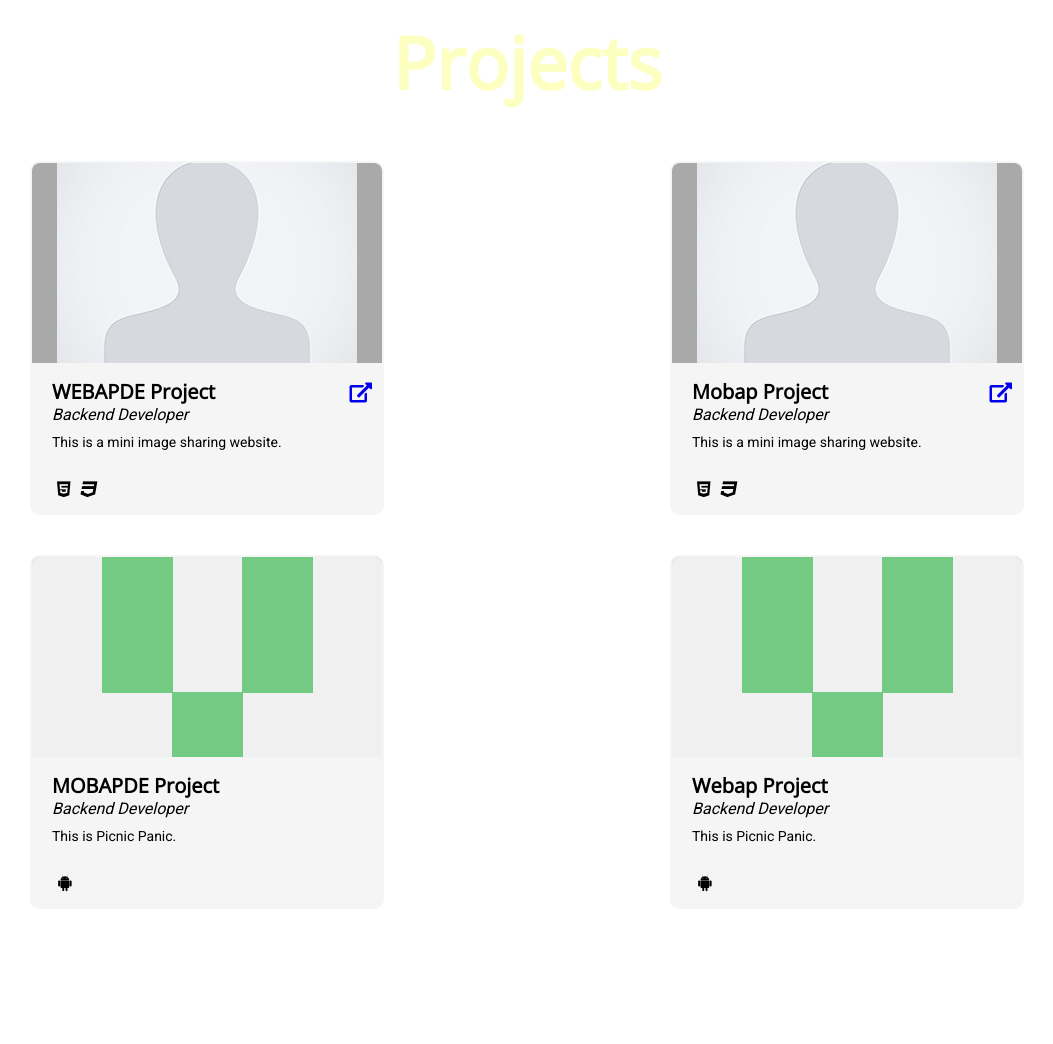
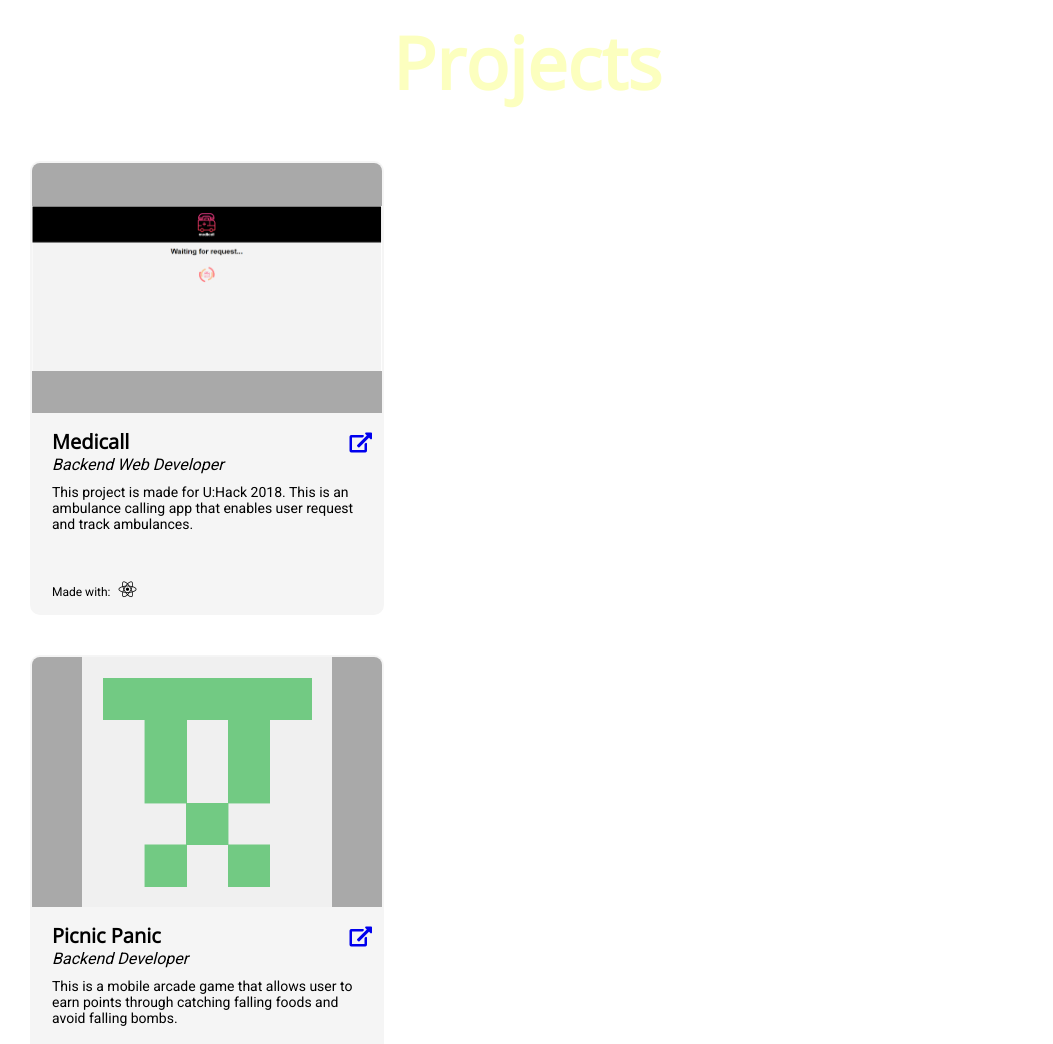
Before and after one commit to hkittylover/RnD-Portfolio, a plain HTML site: page index.html in a window 1280 px wide. Shown: the part 1733-2777 px from the top of the page, without its empty margins (113-1166 px from the left). Before the commit the page ends 2702 px from the top, so only its background shows below. Drawn offline with nearby package versions, Linux system fonts and the light colour scheme.

Commit message:
added krizia projects

```diff
--- a/index.html
+++ b/index.html
@@ -14,71 +14,114 @@
 				java: "<i class='fab fa-java lang' title='Java'></i>",
 				python: "<i class='fab fa-python lang' title='Python'></i>",
 				android: "<i class='fab fa-android lang' title='Android'></i>",
+				react: "<i class='fab fa-react lang' title='ReactJS'></i>"
 			}
 
 			var krizia = [
 				{
-					title: 'WEBAPDE Project',
-					role: 'Backend Developer',
-					des: 'This is a mini image sharing website.',
+					title: 'Medicall',
+					role: 'Backend Web Developer',
+					des: 'This project is made for U:Hack 2018. This is an ambulance calling app that enables user request and track ambulances.',
 					lang: [
-						'html',
-						'css'
+						'react',
 					],
-					img: 'images/default-user.png',
-					link: "#"
+					img: 'images/medicall.png',
+					link: "https://github.com/hkittylover/uhack-webapp"
 				},
 				{
-					title: 'MOBAPDE Project',
+					title: 'Picnic Panic',
 					role: 'Backend Developer',
-					des: 'This is Picnic Panic.',
+					des: 'This is a mobile arcade game that allows user to earn points through catching falling foods and avoid falling bombs.',
 					lang: [
 						'android'
 					],
 					img: null,
-					link: null
-				}
+					link: "https://github.com/hkittylover/MOBAPDE-Picnic-Panic"
+				},
+				{
+					title: 'SECURDE Project',
+					role: 'Backend Developer',
+					des: 'This is an e-commerce website that allows local bakers to have an online platform to sell local delicacies.',
+					lang: [
+						'java'
+					],
+					img: null,
+					link: "https://github.com/hkittylover/SECURDE_MP"
+				},
+				{
+					title: 'Blueboi',
+					role: 'Backend Developer',
+					des: 'This project is made for Blue Hacks 2018. This is a mobile app that connects blue-collared workers to people who requested help.',
+					lang: [
+						'android'
+					],
+					img: null,
+					link: "https://github.com/compsat/team-team"
+				},
+				{
+					title: 'CSO ADM Project',
+					role: 'Backend Database Developer',
+					des: 'This is a dashboard web app for CSO ADM to track the post-acts of different organizations.',
+					lang: [
+						'python'
+					],
+					img: null,
+					link: "https://github.com/hkittylover/SECURDE_MP"
+				},
+				{
+					title: 'WEBAPDE Project',
+					role: 'Backend Developer',
+					des: 'This is a simple static microblogging website with purely dummy data retrievable from https://jsonplaceholder.typicode.com/.',
+					lang: [
+						'html',
+						'css',
+						'js'
+					],
+					img: null,
+					link: "https://hkittylover.github.io/WEBAPDEMP1/"
+				},
 			]
 
 			var troy = [
-				{
-					title: 'Mobap Project',
-					role: 'Backend Developer',
-					des: 'This is a mini image sharing website.',
-					lang: [
-						'html',
-						'css'
-					],
-					img: 'images/default-user.png',
-					link: "#"
-				},
-				{
-					title: 'Webap Project',
-					role: 'Backend Developer',
-					des: 'This is Picnic Panic.',
-					lang: [
-						'android',
-					],
-					img: null,
-					link: null
-				}
+				// {
+				// 	title: 'Mobap Project',
+				// 	role: 'Backend Developer',
+				// 	des: 'This is a mini image sharing website.',
+				// 	lang: [
+				// 		'html',
+				// 		'css'
+				// 	],
+				// 	img: 'images/default-user.png',
+				// 	link: "#"
+				// },
+				// {
+				// 	title: 'Webap Project',
+				// 	role: 'Backend Developer',
+				// 	des: 'This is Picnic Panic.',
+				// 	lang: [
+				// 		'android',
+				// 	],
+				// 	img: null,
+				// 	link: null
+				// }
 			]
 			console.log(lang['html']);
 			for(var i in krizia) {
 				var card = createCard(krizia[i], lang);
 				$('.project-list.user-1').append(card);
 			}
+			$('.project-list.user-1').append("<div style='font-size: 24px;'>etc...</div>");
 			for(var i in troy) {
 				var card = createCard(troy[i], lang);
 				$('.project-list.user-2').append(card);
 			}
-
+			$('.project-list.user-2').append("<div style='font-size: 24px;'>etc...</div>");
 			function createCard(proj, langs) {
 				var card = document.createElement("div");
 				card.className = "project-card";
 				var lang = document.createElement("div");
 				lang.className = "project-lang";
-				var langList = "";
+				var langList = "Made with: ";
 				for(var i in proj.lang) {
 					langList = langList + langs[proj.lang[i]];
 				}
@@ -196,19 +239,22 @@
 							<i class="fab fa-html5 skill" title="HTML5"></i>
 							<i class="fab fa-css3 skill" title="CSS3"></i>
 							<i class="fab fa-js skill" title="Javascript"></i>
-							<i class="fab fa-node-js skill" title="NodeJS"></i>
 							<i class="fab fa-java skill" title="Java"></i>
 							<i class="fab fa-python skill" title="Python"></i>
 							<i class="fab fa-android skill" title="Android"></i>
+							<i class="fab fa-react skill" title="ReactJS"></i>
+							<i class="fab fa-node-js skill" title="NodeJS"></i>
+							<i class="fab fa-angular skill" title="Angular"></i>
+							<i class="fas fa-desktop skill" title="C, C#, ASP.Net, Django, Spring, JSP"></i>
 						</div>
 						<div class="column section-answer">
 							<i class="fab fa-html5 skill" title="HTML5"></i>
 							<i class="fab fa-css3 skill" title="CSS3"></i>
 							<i class="fab fa-js skill" title="Javascript"></i>
-							<i class="fab fa-node-js skill" title="NodeJS"></i>
 							<i class="fab fa-java skill" title="Java"></i>
 							<i class="fab fa-python skill" title="Python"></i>
 							<i class="fab fa-android skill" title="Android"></i>
+							<i class="fab fa-node-js skill" title="NodeJS"></i>
 						</div>
 					</div>
 				</div>
--- a/style.css
+++ b/style.css
@@ -136,7 +136,7 @@ i {
 }
 
 .section-answer {
-    padding:10px 5%;
+    padding:10px 70px;
     font-family: 'Roboto', sans-serif;
     font-size: 18px;
 }
@@ -180,8 +180,7 @@ hr {
 }
 
 .project-card {
-    height: 350px;
-    max-height: 350px;
+    height: 450px;
     width: 350px;
     display:inline-block;
     background-color: whitesmoke;
@@ -201,14 +200,14 @@ hr {
 }
 
 .project-image {
-    height: 200px;
+    height: 250px;
     width: auto;
     box-shadow: 0px 2	px 5px 0px rgba(0, 0, 0, 0.19);
     background-color: darkgrey;
     background-image: url('images/image-404.png');
+    background-size: contain;
     background-position: center center;
     background-repeat: no-repeat;
-
 }
 
 .project-info {
@@ -230,6 +229,7 @@ hr {
     color: #000000;
     text-align: left;
     bottom: 0px;
+    font-size: 12px;
 }
 
 .project-title {
@@ -264,7 +264,7 @@ hr {
     max-height: 100%;
 }
 
-@media only screen and (max-width: 780px) {
+@media only screen and (max-width: 1000px) {
     .page {
         min-height: unset;
         padding: 20px 0px;
```
Also changed, not shown: images/medicall.png (added).
